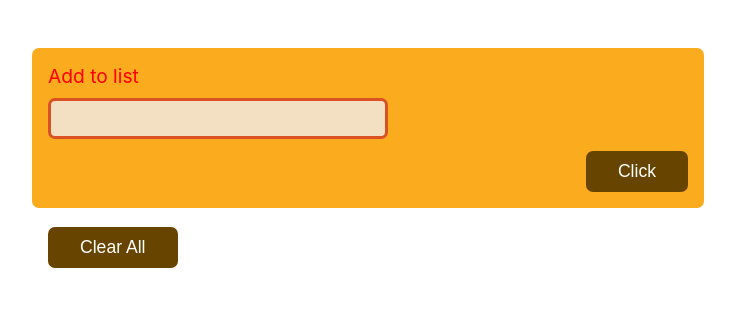
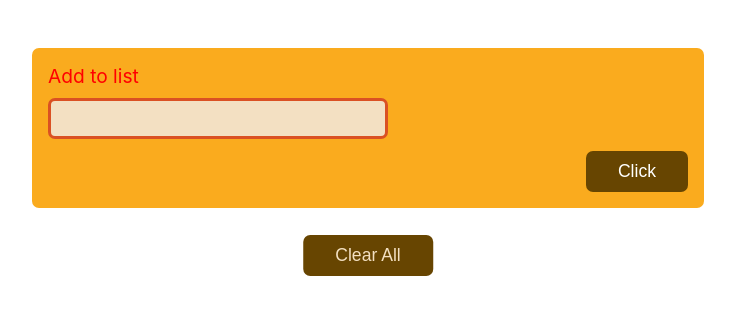
Before and after one commit to adnan725/Todo-list, a React (Create React App) app: page / in a window 1280 px wide. Shown: the top 314 px of the page, without its empty margins (272-1007 px from the left). Built offline with nearby package versions, Linux system fonts and the light colour scheme.

Commit message:
improved button ui

```diff
--- a/src/components/DataIForm/DataForm.css
+++ b/src/components/DataIForm/DataForm.css
@@ -7,7 +7,6 @@
   border-radius: 7px;
   display: flex;
   flex-direction: column;
-
 }
 
 .form {
@@ -94,10 +93,13 @@ input:hover {
 }
 
 .clearAll {
+  position: absolute;
+  left: 50%;
+  transform: translate(-50%, 0);
   padding: 10px 2rem;
-  margin: 0.5rem auto 0;
+  margin: 1rem auto 0;
   background-color: #674501;
-  color: white;
+  color: #f3e0c2;
   border-radius: 7px;
   border: none;
   font-size: 1.1rem;
@@ -107,4 +109,25 @@ input:hover {
 
 .clearAll:hover {
   background-color: #503600;
+  padding: 10px 5rem;
+
 }
+
+.getDate {
+  height: 80%;
+  display: flex;
+  flex-direction: column;
+  align-items: center;
+  justify-content: center;
+  background-color: #674501;
+  padding: 5px 12px;
+  box-sizing: border-box;
+  color: #f3e0c2;
+  border-radius: 7px;
+}
+
+.getDate p {
+  margin: 0;
+  font-size: 1rem;
+  font-weight: normal;
+}
```
